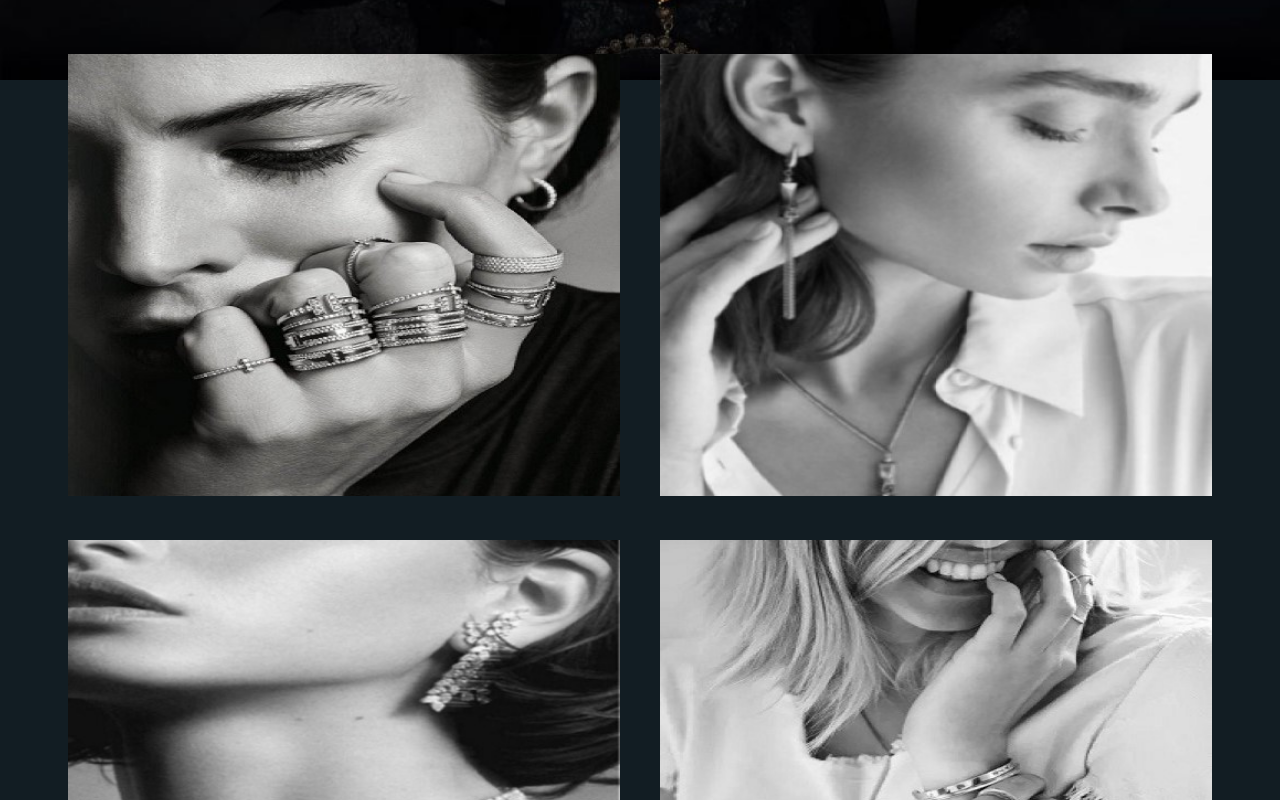
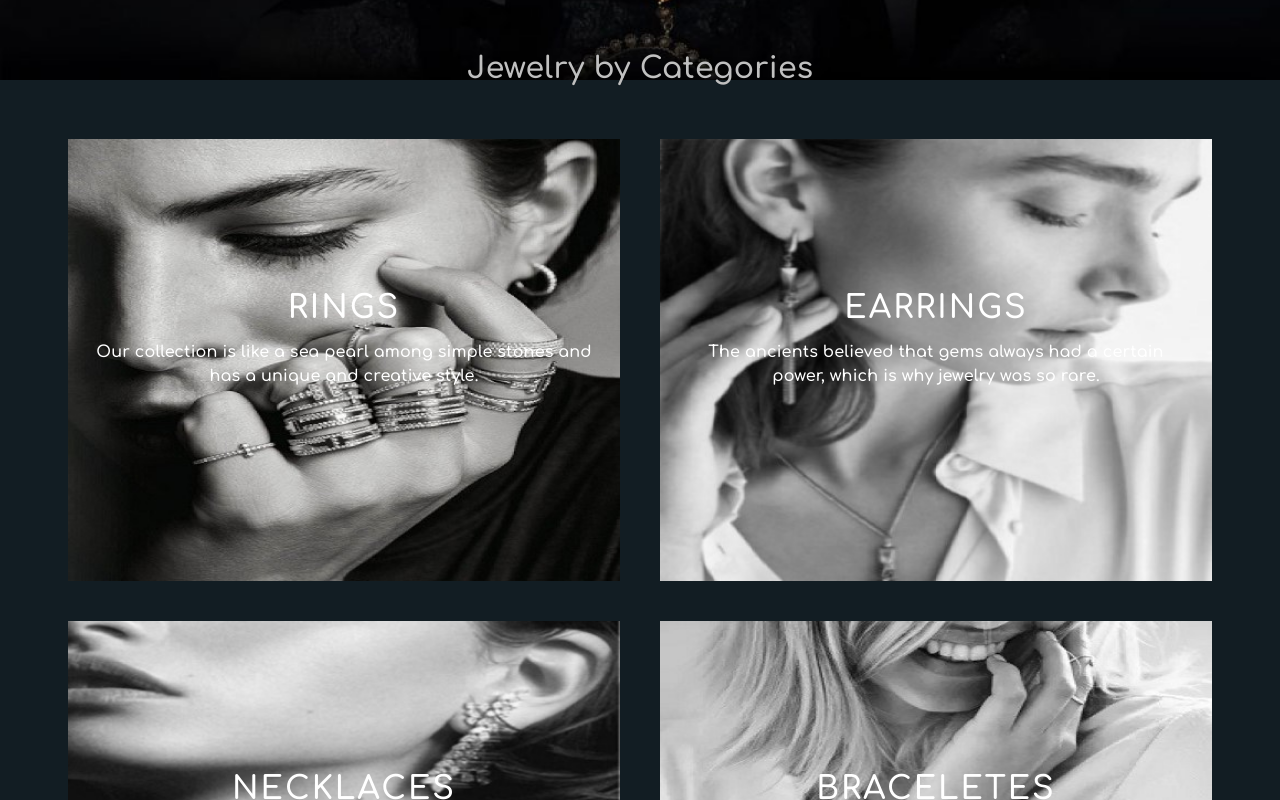
Before and after one commit to andavetisyan95/gold-market-NextJS, a Next.js app: page / in a window 1280 px wide. Shown: the part 720-1520 px from the top of the page. Built offline with nearby package versions, Linux system fonts and the light colour scheme; a web font is replaced by a local one.

Commit message:
Home: second layout for showing categories seperately has been done

```diff
--- a/components/common/pages-layouts/home/categories/category-card/index.tsx
+++ b/components/common/pages-layouts/home/categories/category-card/index.tsx
@@ -1,21 +1,22 @@
-import React from "react";
-import { Box, Button, Typography, Stack } from "@mui/material";
+import React, { useState } from "react";
+import { Box, Typography, Stack } from "@mui/material";
+import Link from "next/link";
 
 type CardProps = {
   imgName: string;
   title: string;
   description: string;
-  showMore: boolean;
 };
 
 export default function CategoryCard({
   imgName,
   title,
   description,
-  showMore,
 }: CardProps) {
+  const [showLink, setShowLink] = useState(false);
+
   return (
-    <Box
+    <Stack
       sx={{
         position: "relative",
         backgroundSize: "contain",
@@ -23,12 +24,57 @@ export default function CategoryCard({
         width: "100%",
         height: "100%",
       }}
+      className="center"
+      onMouseEnter={() => setShowLink(prev => !prev)}
+      onMouseLeave={() => setShowLink(prev => !prev)}
     >
       <img
         src={imgName}
         alt={imgName}
         style={{ objectFit: "cover", width: "100%", height: "auto" }}
       />
-    </Box>
+      <Stack
+        sx={{
+          px: { xs: 3 },
+          position: "absolute",
+          justifyContent: "center",
+          alignItems: "center",
+        }}
+        spacing={{ xs: 3, md: 4, lg: 6 }}
+      >
+        <Stack spacing={1} className="center">
+          <Typography
+            sx={{
+              letterSpacing: "2px",
+              textTransform: "uppercase",
+              fontSize: { sm: 24, md: 20, lg: 32 },
+            }}
+            className="cat_typography"
+          >
+            {title}
+          </Typography>
+          <Typography
+            sx={{
+              textAlign: "center",
+            }}
+            className="cat_typography"
+          >
+            {description}
+          </Typography>
+        </Stack>
+        <Box>
+          {showLink && (
+            <Link href={`/category/${title}`} className="explore">
+              <Typography
+                className="cat_typography typography_hover"
+                sx={{ fontSize: { lg: 24 }, letterSpacing: "1px" }}
+              >
+                Explore All
+              </Typography>
+            </Link>
+          )}
+        </Box>
+      </Stack>
+    </Stack>
   );
 }
--- a/components/common/pages-layouts/home/categories/index.tsx
+++ b/components/common/pages-layouts/home/categories/index.tsx
@@ -1,48 +1,33 @@
 import React, { useState } from "react";
-import { Box, Grid } from "@mui/material";
+import { Stack, Grid, Typography } from "@mui/material";
 import { categoryCardInfo } from "source/categoryCardInfo";
 import CategoryCard from "./category-card";
 
 export default function CategoriesGrid() {
-  const [showMore, setShowMore] = useState(false);
-
-  const handleShow = (i: number) => {
-    categoryCardInfo.filter(el => {
-      if (el.id === i) {
-        return setShowMore(true);
-      }
-    });
-  };
   return (
-    <Box
+    <Stack
       sx={{
         mt: { xs: 20, md: 15, lg: 10 },
         px: { xs: 3, md: 6, xl: 10 },
-        py: { xs: 10, lg: 5 },
-        display: "flex",
-        justifyContent: "center",
+        py: { xs: 8, lg: 4 },
+        gap: { xs: 5, sm: 8, md: 6 },
       }}
+      className="center"
     >
+      <Typography sx={{ color: "silver", fontSize: { xs: 24, sm: 30 } }}>
+        Jewelry by Categories
+      </Typography>
       <Grid container xs={12} spacing={5} justifyContent="center">
-        {categoryCardInfo.map(({ id, title, description, imgName }, i) => (
-          <Grid
-            item
-            key={id}
-            xs={12}
-            sm={10}
-            md={6}
-            onMouseEnter={() => handleShow(i)}
-            onMouseLeave={() => setShowMore(false)}
-          >
+        {categoryCardInfo.map(({ id, title, description, imgName }) => (
+          <Grid item key={id} xs={12} sm={10} md={6}>
             <CategoryCard
               title={title}
               description={description}
               imgName={imgName}
-              showMore={showMore}
             />
           </Grid>
         ))}
       </Grid>
-    </Box>
+    </Stack>
   );
 }
--- a/components/layout/main/header/bar/NavMenu.tsx
+++ b/components/layout/main/header/bar/NavMenu.tsx
@@ -28,7 +28,7 @@ export default function NavMenu() {
         top: 0,
         right: 0,
         zIndex: 1,
-        background: changeBackground ? "rgba(18, 29, 35,0.5)" : "transparent",
+        background: changeBackground ? "rgba(18, 29, 35,0.7)" : "transparent",
         position: "sticky",
       }}
     >
--- a/source/categoryCardInfo/index.ts
+++ b/source/categoryCardInfo/index.ts
@@ -1,28 +1,28 @@
 export const categoryCardInfo = [
   {
     id: 0,
-    title: "RINGS",
+    title: "rings",
     description:
       "Our collection is like a sea pearl among simple stones and has a unique and creative style.",
     imgName: "/images/category/rings.jpg",
   },
   {
     id: 1,
-    title: "EARRINGS",
+    title: "earrings",
     description:
       "The ancients believed that gems always had a certain power, which is why jewelry was so rare.",
     imgName: "/images/category/earringMain.jpg",
   },
   {
     id: 2,
-    title: "NECKLACES",
+    title: "necklaces",
     description:
       "Precious metals have always been a detector of prosperity and high social rank.f you are a true fan, you'll love it.",
     imgName: "/images/category/necklaceMain.jpg",
   },
   {
     id: 3,
-    title: "BRACELETS",
+    title: "braceletes",
     description:
       "We are providing you with innovative and unique unique chemical products because our products are real treasure.",
     imgName: "/images/category/bracelet.jpg",
--- a/styles/globals.css
+++ b/styles/globals.css
@@ -58,3 +58,44 @@ a {
 .text_sparkle:hover {
   text-shadow: 0 0 10px #baab36, 0 0 20px #baab36, 0 0 40px #baab36;
 }
+
+.flex_center {
+  display: flex;
+  justify-content: center;
+  align-items: center;
+}
+
+.center {
+  justify-content: center;
+  align-items: center;
+}
+
+.cat_typography {
+  font-family: "Lucida Sans", "Lucida Sans Regular", "Lucida Grande",
+    "Lucida Sans Unicode", Geneva, Verdana, sans-serif;
+  font-weight: bold;
+  font-style: normal;
+  color: #fff;
+}
+
+.explore {
+  position: relative;
+}
+
+.explore::after {
+  content: "";
+  height: 2px;
+  width: 0;
+  background: #eead2b;
+  position: absolute;
+  transition: 0.5s;
+  bottom: -5px;
+}
+
+.explore:hover::after {
+  width: 100%;
+}
+
+.typography_hover:hover {
+  color: #eead2b;
+}
```
